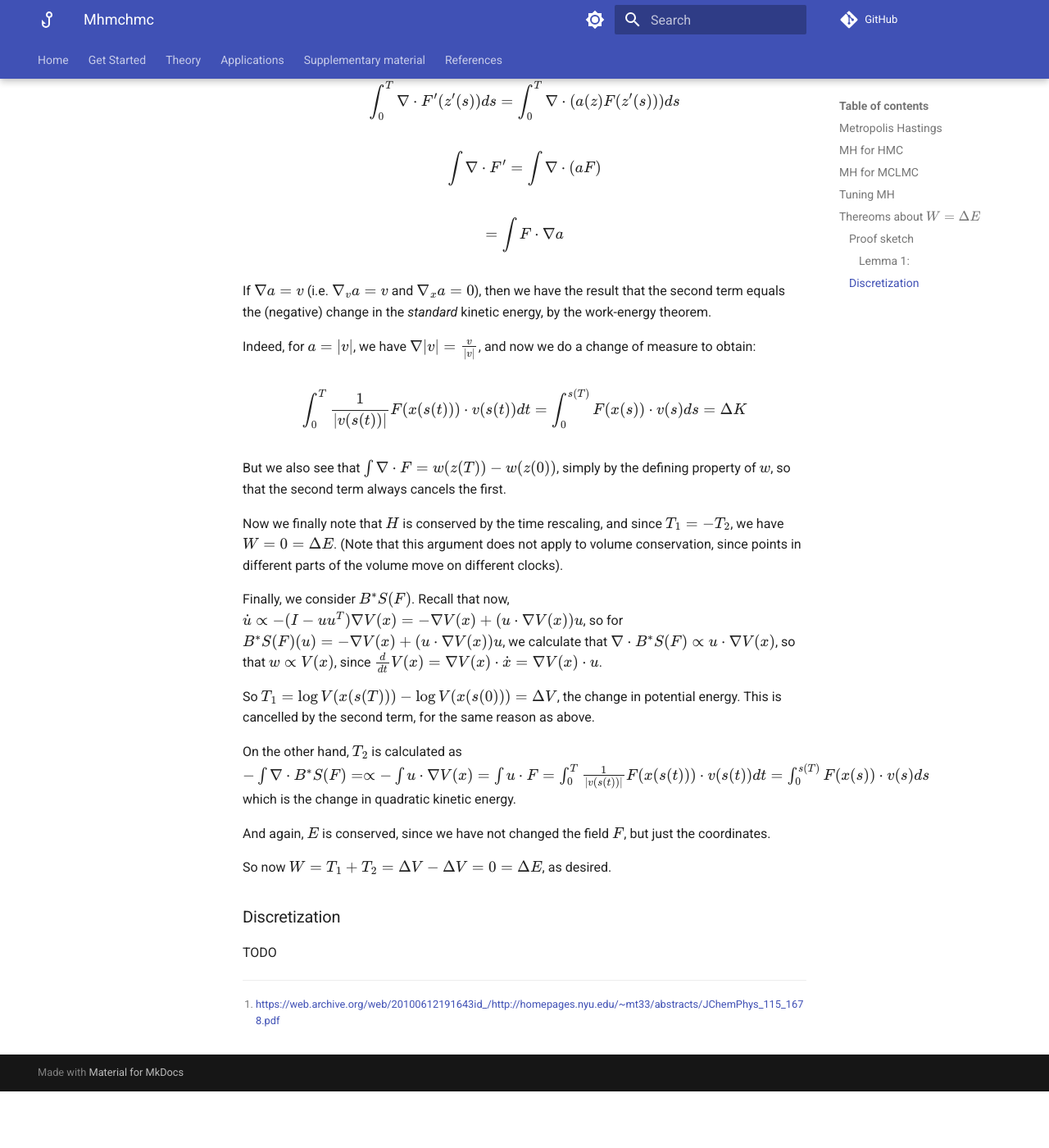
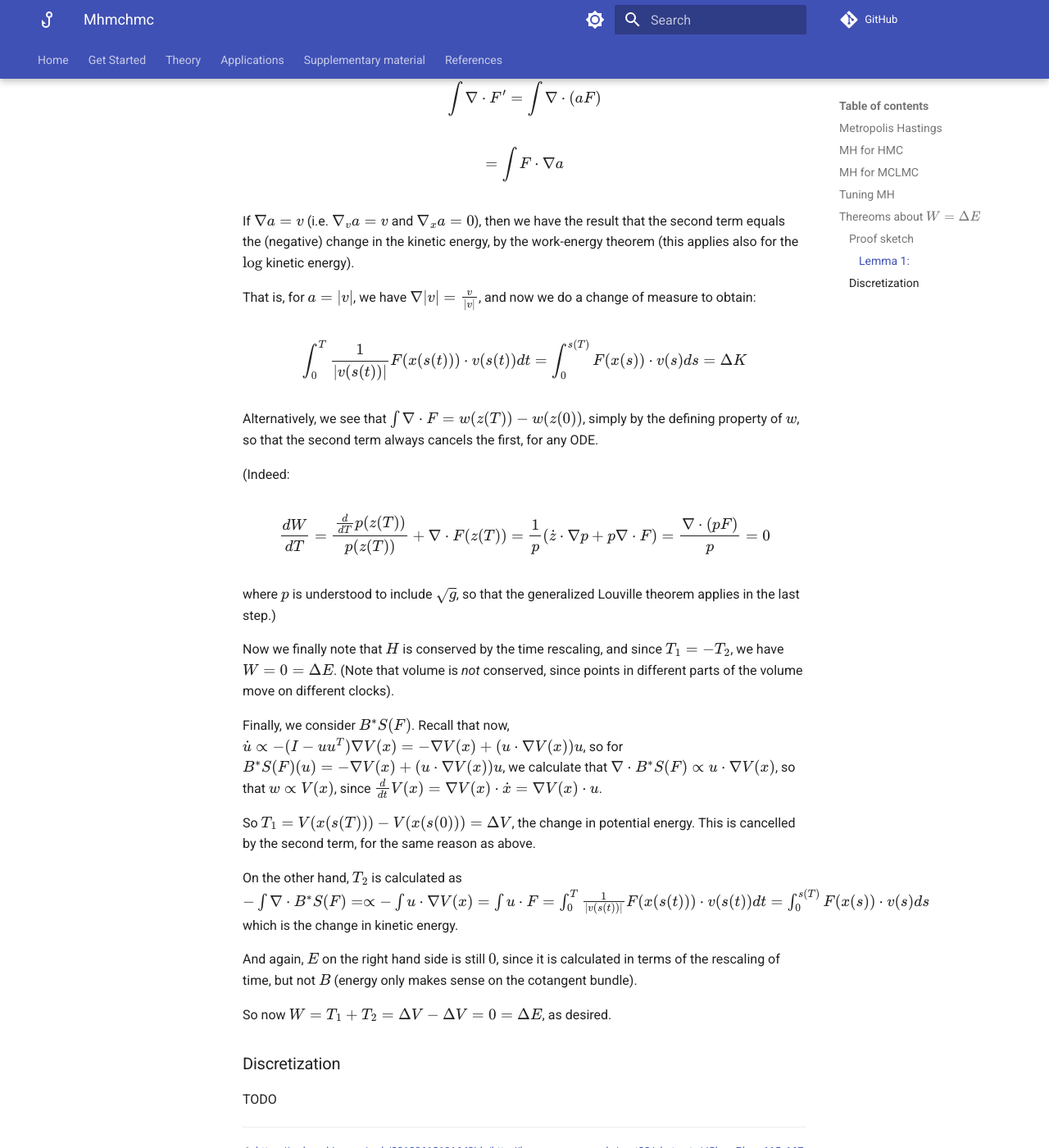
Before and after one commit to reubenharry/mclmc-docs, an MkDocs documentation site: the page built from docs/mhmchmc.md, in a window 1280 px wide and 1400 px high, scrolled down 7396 px. Shown: the whole window at 82% size. Built offline with MkDocs 1.6.1 and Material for MkDocs 9.7.7, drawn with Linux system fonts in a browser that asks for light colours; comment, search, counter and statistics services are not loaded; before the commit the page ends 8727 px from its top, so only the background shows below that.

Commit message:
adjusted

```diff
--- a/docs/mhmchmc.md
+++ b/docs/mhmchmc.md
@@ -408,11 +408,10 @@ We then see that the first term, $-\log \frac{p'(z'(T))}{p'(z'(0))}$, is equal t
 If our original system has a kinetic energy $\log a$, then we see that the first term is the change in kinetic energy (in rescaled time).
 
 We now consider the second term, $\int_{0}^T \nabla \cdot F'(z'(s)) ds$. We find:
-
+<!--
 $$
 \int_{0}^T \nabla \cdot F'(z'(s)) ds = \int_{0}^T \nabla \cdot (a(z)F(z'(s))) ds
-$$
-
+$$ -->
 
 $$
 \int \nabla \cdot F' = \int \nabla \cdot (aF)
@@ -422,36 +421,38 @@ $$
 = \int F\cdot\nabla a
 $$
 
-If $\nabla a = v$ (i.e. $\nabla_v a = v$ and $\nabla_x a = 0$), then we have the result that the second term equals the (negative) change in the *standard* kinetic energy, by the work-energy theorem.
+If $\nabla a = v$ (i.e. $\nabla_v a = v$ and $\nabla_x a = 0$), then we have the result that the second term equals the (negative) change in the kinetic energy, by the work-energy theorem (this applies also for the $\log$ kinetic energy).
 
-Indeed, for $a=|v|$, we have $\nabla |v| = \frac{v}{|v|}$, and now we do a change of measure to obtain:
+That is, for $a=|v|$, we have $\nabla |v| = \frac{v}{|v|}$, and now we do a change of measure to obtain:
 
 $$
 \int_0^{T} \frac{1}{|v(s(t))|} F(x(s(t)))\cdot v(s(t))dt = \int_0^{s(T)} F(x(s))\cdot v(s) ds = \Delta K
 $$
 
-But we also see that $\int \nabla \cdot F = w(z(T)) - w(z(0))$, simply by the defining property of $w$, so that the second term always cancels the first.
+Alternatively, we see that $\int \nabla \cdot F = w(z(T)) - w(z(0))$, simply by the defining property of $w$, so that the second term always cancels the first, for any ODE.
+
+(Indeed:
+
+$$
+\frac{d W}{d T} = \frac{\frac{d}{dT} p(z(T))}{p(z(T))} + \nabla \cdot F(z(T)) = \frac{1}{p} ( \dot{z} \cdot \nabla p + p \nabla \cdot F ) = \frac{\nabla \cdot (p F)}{p} = 0
+$$
+
+where $p$ is understood to include $\sqrt{g}$, so that the generalized Louville theorem applies in the last step.)
 
 
-Now we finally note that $H$ is conserved by the time rescaling, and since $T_1 = -T_2$, we have $W = 0 = \Delta E$. (Note that this argument does not apply to volume conservation, since points in different parts of the volume move on different clocks).
+Now we finally note that $H$ is conserved by the time rescaling, and since $T_1 = -T_2$, we have $W = 0 = \Delta E$. (Note that volume is *not* conserved, since points in different parts of the volume move on different clocks).
 
 Finally, we consider $B^*S(F)$. Recall that now, $\dot u \propto -(I-uu^T)\nabla V(x) = -\nabla V(x) + (u\cdot \nabla V(x))u$, so for $B^*S(F)(u) =  -\nabla V(x) + (u\cdot \nabla V(x))u$, we calculate that $\nabla\cdot B^*S(F) \propto u\cdot \nabla V(x)$, so that $w \propto V(x)$, since $\frac{d}{dt}V(x) = \nabla V(x) \cdot \dot x = \nabla V(x) \cdot u$.
 
-So $T_1 = \log V(x(s(T))) - \log V(x(s(0))) = \Delta V$, the change in potential energy. This is cancelled by the second term, for the same reason as above.
+So $T_1 =  V(x(s(T))) -  V(x(s(0))) = \Delta V$, the change in potential energy. This is cancelled by the second term, for the same reason as above.
 
-On the other hand, $T_2$ is calculated as $-\int \nabla \cdot B^*S(F) = \propto -\int u\cdot \nabla V(x) = \int u\cdot F = \int_0^{T} \frac{1}{|v(s(t))|} F(x(s(t)))\cdot v(s(t))dt = \int_0^{s(T)} F(x(s))\cdot v(s) ds$ which is the change in quadratic kinetic energy.
+On the other hand, $T_2$ is calculated as $-\int \nabla \cdot B^*S(F) = \propto -\int u\cdot \nabla V(x) = \int u\cdot F = \int_0^{T} \frac{1}{|v(s(t))|} F(x(s(t)))\cdot v(s(t))dt = \int_0^{s(T)} F(x(s))\cdot v(s) ds$ which is the change in kinetic energy.
 
-And again, $E$ is conserved, since we have not changed the field $F$, but just the coordinates.
+And again, $E$ on the right hand side is still $0$, since it is calculated in terms of the rescaling of time, but not $B$ (energy only makes sense on the cotangent bundle).
 
 <!-- invariant under $B^*$, since we haven't changed $F$, only the underlying manifold (is this true?).  -->
 
 So now $W = T_1 + T_2 = \Delta V - \Delta V = 0 = \Delta E$, as desired.
-
-
-
-
-
-
 
 
 
```
Also changed, not shown: docs/we.md (added, +146 -0 lines).
